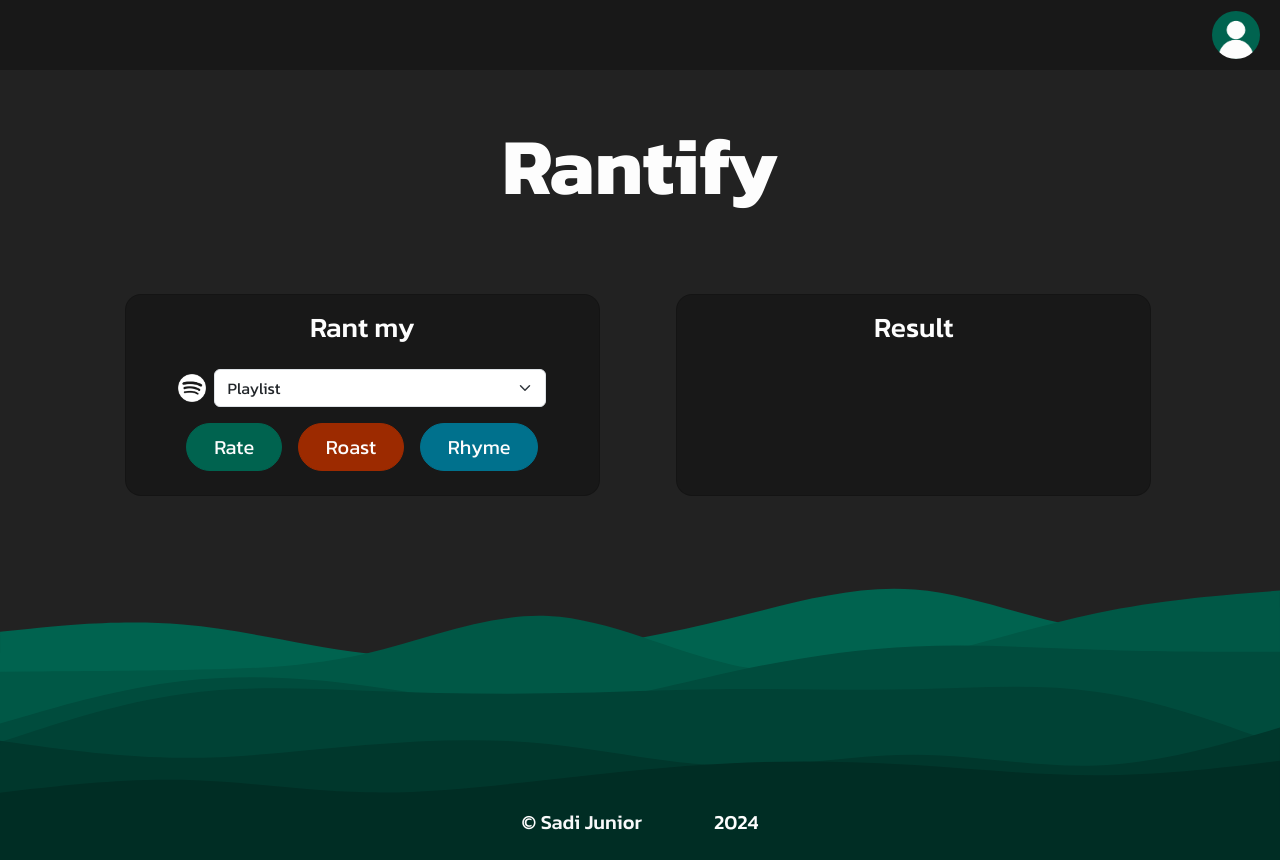
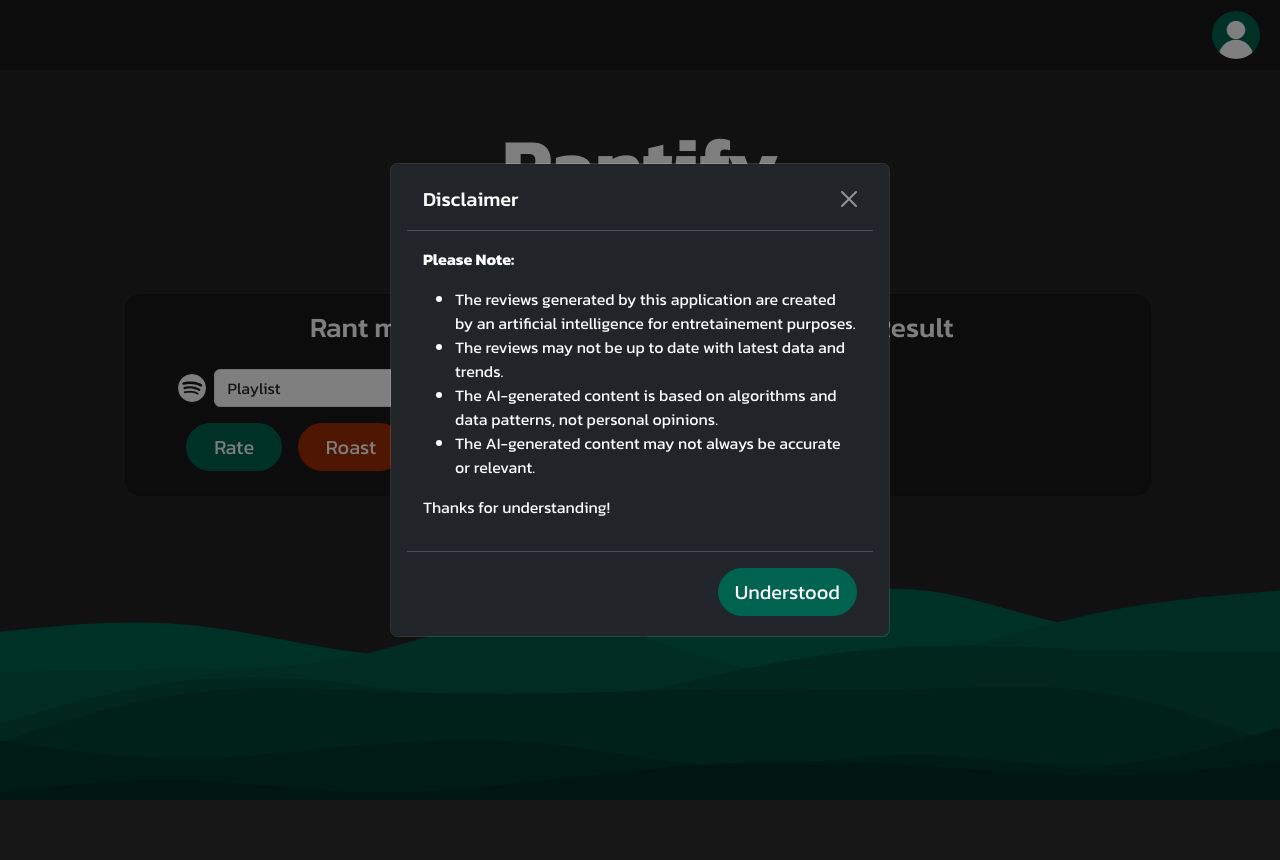
Before and after one commit to SadiJunior/rantify, a Flask app: template rantify/app/templates/main/index.html in a window 1280 px wide. After the commit the page ends 800 px from the top, so only its background shows below. Run offline with Flask 3, Linux system fonts and the light colour scheme; the template is opened without the code that fills it, so the values that code supplies are empty.

Commit message:
feat: add modal disclaimer

```diff
--- a/rantify/app/static/js/rantify.js
+++ b/rantify/app/static/js/rantify.js
@@ -10,6 +10,7 @@
         addEventOnRoastButtonClicked();
         addEventOnRhymeButtonClicked();
         addEventOnSelectPlaylistChanged();
+        showDisclaimer();
     }
 );
 
@@ -93,6 +94,17 @@
 }
 
 
+// Shows the disclaimer via jQuery.
+function showDisclaimer() {
+    if (sessionStorage.getItem("disclaimerShown")) {
+        return;
+    }
+
+    $("#disclaimer").modal("show");
+    sessionStorage.setItem("disclaimerShown", true);
+}
+
+
 // Displays the rant in index page via jQuery.
 function displayRant(rantContent) {
     $("#rant-display").html(rantContent);
--- a/rantify/app/templates/main/index.html
+++ b/rantify/app/templates/main/index.html
@@ -65,6 +65,30 @@
 
     </section>
 
+    <div class="modal fade" id="disclaimer" data-bs-backdrop="static" data-bs-theme="dark" data-bs-keyboard="false" tabindex="-1" aria-labelledby="disclaimerLabel" aria-hidden="true">
+        <div class="modal-dialog modal-dialog-centered">
+            <div class="modal-content px-3 py-1">
+                <div class="modal-header">
+                    <h1 class="modal-title fs-5" id="disclaimerLabel">Disclaimer</h1>
+                    <button type="button" class="btn-close" data-bs-dismiss="modal" aria-label="Close"></button>
+                </div>
+                <div class="modal-body">
+                    <p><strong>Please Note:</strong></p>
+                    <ul>
+                        <li>The reviews generated by this application are created by an artificial intelligence for entretainement purposes.</li>
+                        <li>The reviews may not be up to date with latest data and trends.</li>
+                        <li>The AI-generated content is based on algorithms and data patterns, not personal opinions.</li>
+                        <li>The AI-generated content may not always be accurate or relevant.</li>
+                    </ul>
+                    <p>Thanks for understanding!</p>
+                </div>
+                <div class="modal-footer">
+                    <button type="button" data-bs-dismiss="modal" class="btn btn-lg btn-green rounded-5">Understood</button>
+                </div>
+            </div>
+        </div>
+    </div>
+
 {% endblock %}
 
 {% block scripts %}
```
